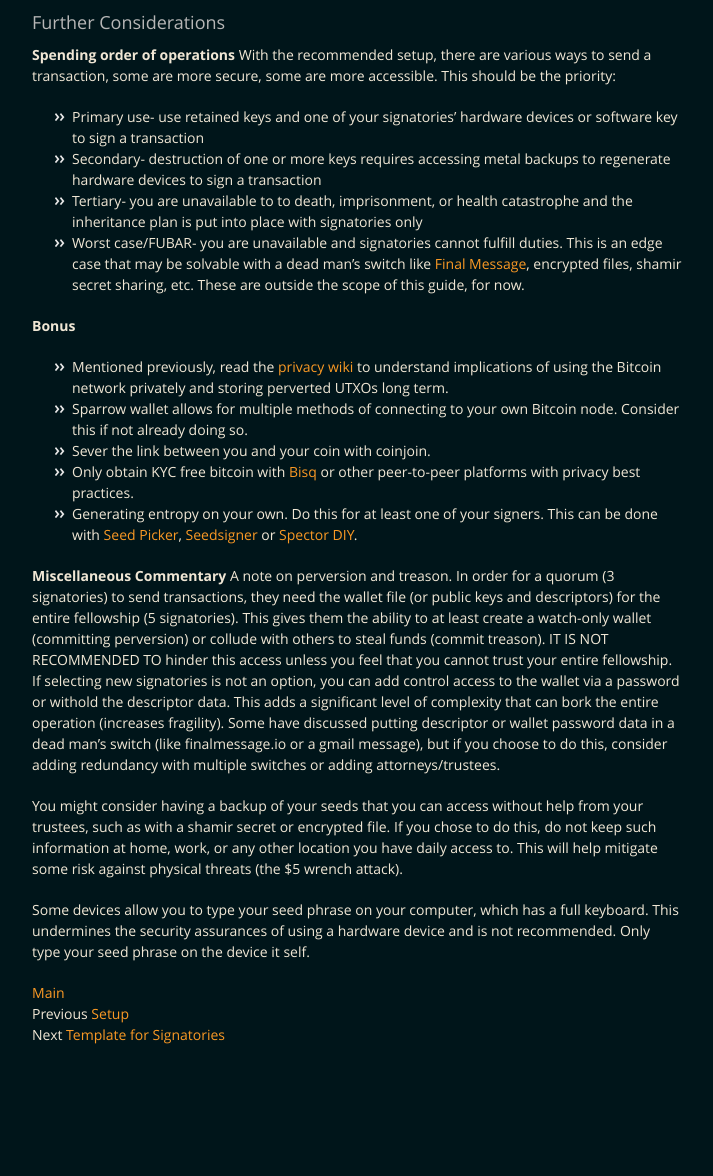
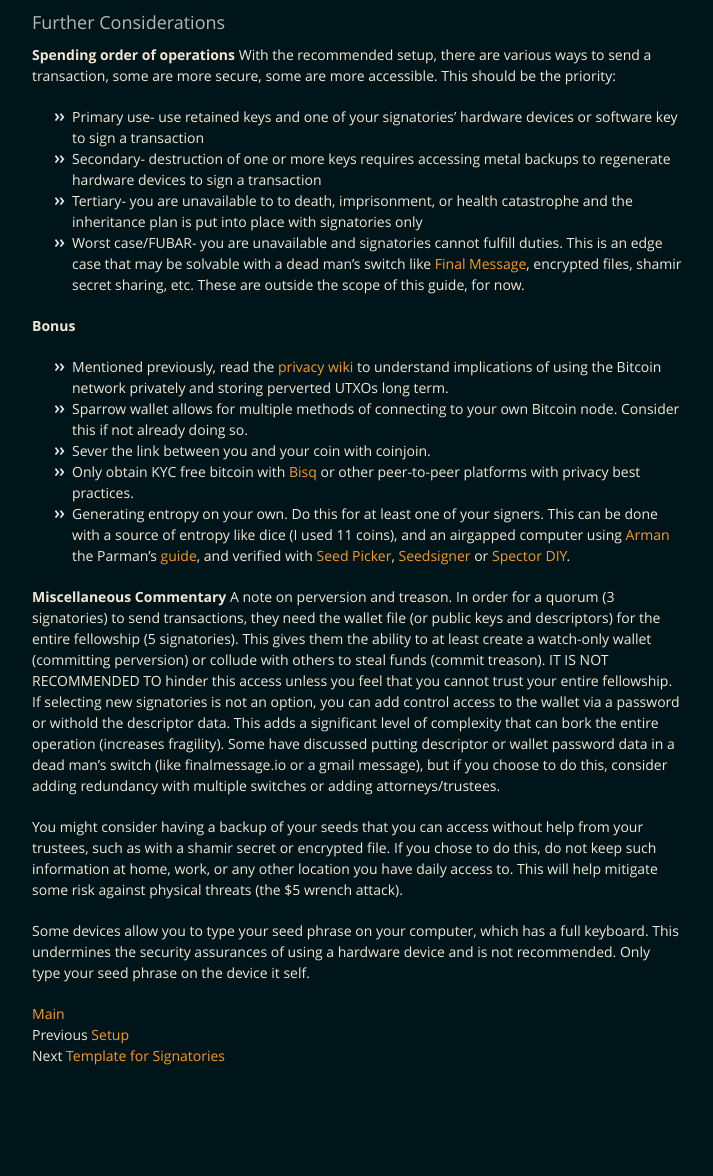
Before and after one commit to tank-erosion/tank-erosion.github.io, a Jekyll site: the page built from pages/considerations.md, in a window 1280 px wide. Shown: the whole page, without its empty margins (283-996 px from the left). Built offline with Jekyll 4.4.1, drawn with Linux system fonts in a browser that asks for light colours; our own code applies the rules of GitHub Pages for plain Markdown files; before the commit the page ends 1155 px from its top, so only the background shows below that.

Commit message:
add generating a seed

```diff
--- a/pages/considerations.md
+++ b/pages/considerations.md
@@ -16,7 +16,7 @@ With the recommended setup, there are various ways to send a transaction, some a
 * Sparrow wallet allows for multiple methods of connecting to your own Bitcoin node. Consider this if not already doing so.
 * Sever the link between you and your coin with coinjoin.
 * Only obtain KYC free bitcoin with <a target="_blank" rel="noopener noreferrer" href="https://bisq.network/">Bisq</a> or other peer-to-peer platforms with privacy best practices.
-* Generating entropy on your own. Do this for at least one of your signers. This can be done with <a target="_blank" rel="noopener noreferrer" href="https://seedpicker.net/guide/GUIDE.html">Seed Picker</a>, <a target="_blank" rel="noopener noreferrer" href="https://seedsigner.com/">Seedsigner</a> or <a target="_blank" rel="noopener noreferrer" href="https://github.com/cryptoadvance/specter-diy">Spector DIY</a>.
+* Generating entropy on your own. Do this for at least one of your signers. This can be done with a source of entropy like dice (I used 11 coins), and an airgapped computer using <a target="_blank" rel="noopener noreferrer" href="https://twitter.com/parman_the">Arman</a> the Parman's <a target="_blank" rel="noopener noreferrer" href="https://armantheparman.com/bitcoin-seed-with-dice/">guide</a>, and verified with <a target="_blank" rel="noopener noreferrer" href="https://seedpicker.net/guide/GUIDE.html">Seed Picker</a>, <a target="_blank" rel="noopener noreferrer" href="https://seedsigner.com/">Seedsigner</a> or <a target="_blank" rel="noopener noreferrer" href="https://github.com/cryptoadvance/specter-diy">Spector DIY</a>.
 
 **Miscellaneous Commentary**
 A note on perversion and treason. In order for a quorum (3 signatories) to send transactions, they need the wallet file (or public keys and descriptors) for the entire fellowship (5 signatories). This gives them the ability to  at least create a watch-only wallet (committing perversion) or collude with others to steal funds (commit treason). IT IS NOT RECOMMENDED TO hinder this access unless you feel that you cannot trust your entire fellowship. If selecting new signatories is not an option, you can add control access to the wallet via a password or withold the descriptor data. This adds a significant level of complexity that can bork the entire operation (increases fragility). Some have discussed putting descriptor or wallet password data in a dead man's switch (like finalmessage.io or a gmail message), but if you choose to do this, consider adding redundancy with multiple switches or adding attorneys/trustees.
```
